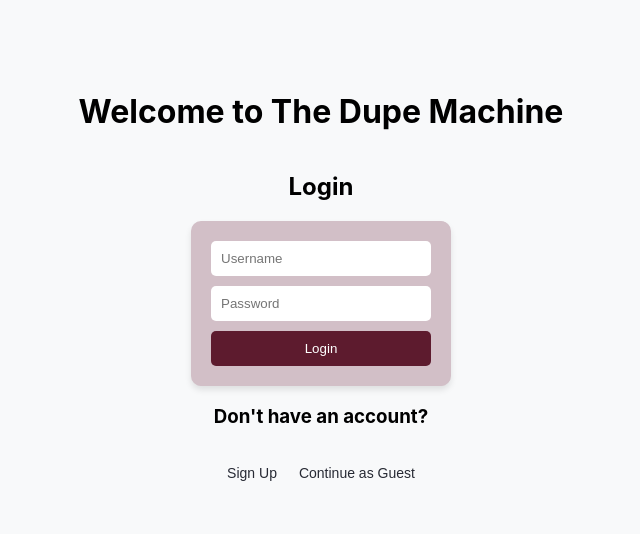
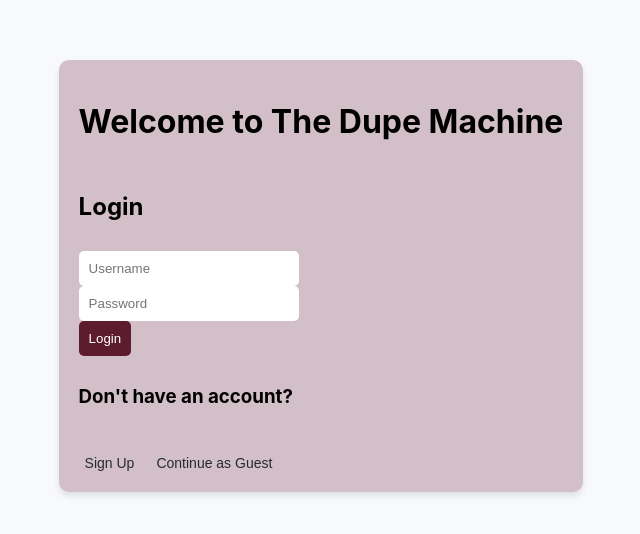
Before and after one commit to alison-mgg/SENG401_JewelryApp, a React (Create React App) app in the folder Frontend/dupe-machine/: page / in a window 1280 px wide. Shown: the part 124-658 px from the top of the page, without its empty margins (319-959 px from the left). Built offline with nearby package versions, Linux system fonts and the light colour scheme.

Commit message:
added new styling to login page

```diff
--- a/Frontend/dupe-machine/src/pages/LoginPage.js
+++ b/Frontend/dupe-machine/src/pages/LoginPage.js
@@ -1,28 +1,105 @@
-import React from "react";
-import { Link } from "react-router-dom";
+import React, { useState } from "react";
+import { Link, useNavigate } from "react-router-dom";
+//import { useAuthContext } from '../App.js';
 import "../styling/LoginPage.css";
 
 function LoginPage() {
+  const [username, setUsername] = useState('');
+  const [password, setPassword] = useState('');
+  const [message, setMessage] = useState({ type: '', content: '' }); // State to manage the message
+  //const { setAuthenticated } = useAuthContext(); // Access setAuthenticated function from context
+  const navigate = useNavigate();
+
+  const handleSubmit = async (e) =>{
+    e.preventDefault()
+
+    if (username.trim() === '' || password.trim() === '') {
+        displayMessage('error', 'Username and password are required.');
+        return;
+    }
+
+    try {
+      const response = await fetch('http://localhost:5000/api/login', {
+          method: 'POST',
+          headers: {
+              'Content-Type': 'application/json',
+          },
+          body: JSON.stringify({ username, password }),
+      });
+      if (response.ok) {
+        setMessage({ type: 'success', content: 'Authentication successful' });
+        console.log('success')
+        //setAuthenticated(true);
+        navigate('/main'); // Redirect to main page after successful authentication
+      } else {
+          setMessage({ type: 'error', content: 'Authentication failed. Incorrect username or password.' });
+      }
+  } catch (error) {
+    console.error('Error occurred during authentication:', error);
+    setMessage({ type: 'error', content: 'Authentication failed. Please try again.' });
+  }
+
+  };
+
+  const displayMessage = (type, content) => {
+    setMessage({ type, content });
+    setTimeout(() => setMessage({ type: '', content: '' }), 50000); // Clear the message after 50 seconds
+  };
+
+
   return (
     <div className="login-container">
+      <div className="loginArea">
+        <div className="login-box">
           <h1 className="page-title">Welcome to The Dupe Machine</h1>
           <h2 className="login-title">Login</h2>
-      <div className="login-box">
-        <input type="text" placeholder="Username" className="input-field" />
-        <input type="password" placeholder="Password" className="input-field" />
-        <button className="login-button">Login</button>
+
+          {/* Display message if it exists */}
+          {message.content && (
+            <div className={`message-box ${message.type}`}>
+              <p>{message.content}</p>
             </div>
+          )}
+
+          <form className="login-form">
+            <div className="input-group">
+              <input
+                type="text"
+                placeholder="Username"
+                className="input-field"
+                value={username}
+                onChange={(e) => setUsername(e.target.value)}
+              />
+              </div>
+              <div className="input-group">
+              <input
+                type="password"
+                placeholder="Password"
+                className="input-field"
+                value={password}
+                onChange={(e) => setPassword(e.target.value)}
+              />
+            </div>
+            <button className="login-button" onClick={handleSubmit}>
+              Login
+            </button>
+          </form>
+
           <h3 className="no-account-title">Don't have an account?</h3>
           <div className="options">
             <Link to="/signup">
               <button className="signup-button">Sign Up</button>
             </Link>
-        <Link to= "/main">
+            <Link to="/main">
               <button className="guest-button">Continue as Guest</button>
             </Link>
           </div>
         </div>
+        <div className="loginImage"></div>
+      </div>
+    </div>
   );
+
 }
 
 export default LoginPage;
```
Lines whose indentation alone changed are shown as unchanged.
